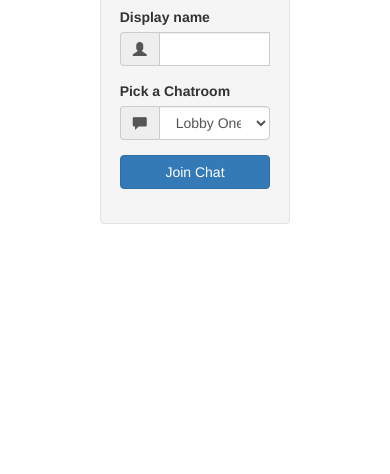
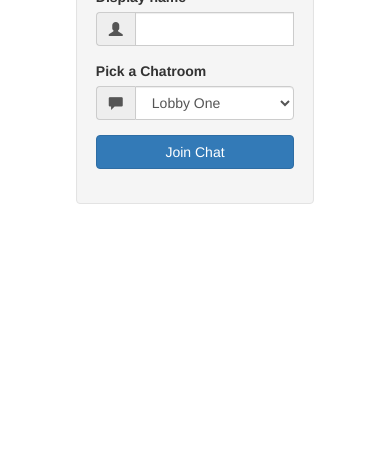
Before and after one commit to francoisdillinger/socket-basics, a website: page public/index.html in a window 390 px wide. Shown: the part 370-844 px from the top of the page. Drawn offline with nearby package versions, Linux system fonts and the light colour scheme.

Commit message:
Editing errors

```diff
--- a/public/index.html
+++ b/public/index.html
@@ -10,7 +10,7 @@
         <div class="vertical-center">
             <div class="container">
                 <div class="row">
-                    <div class="col-xs-8 col-xs-offset-2 col-md-4 col-md-offset-4 well">
+                    <div class="col-xs-10 col-xs-offset-1 col-md-4 col-md-offset-4 well">
                         <h1 class="text-center">Join Chat</h1>
                         <form action="/chat.html">
                             <div class="form-group">
```
